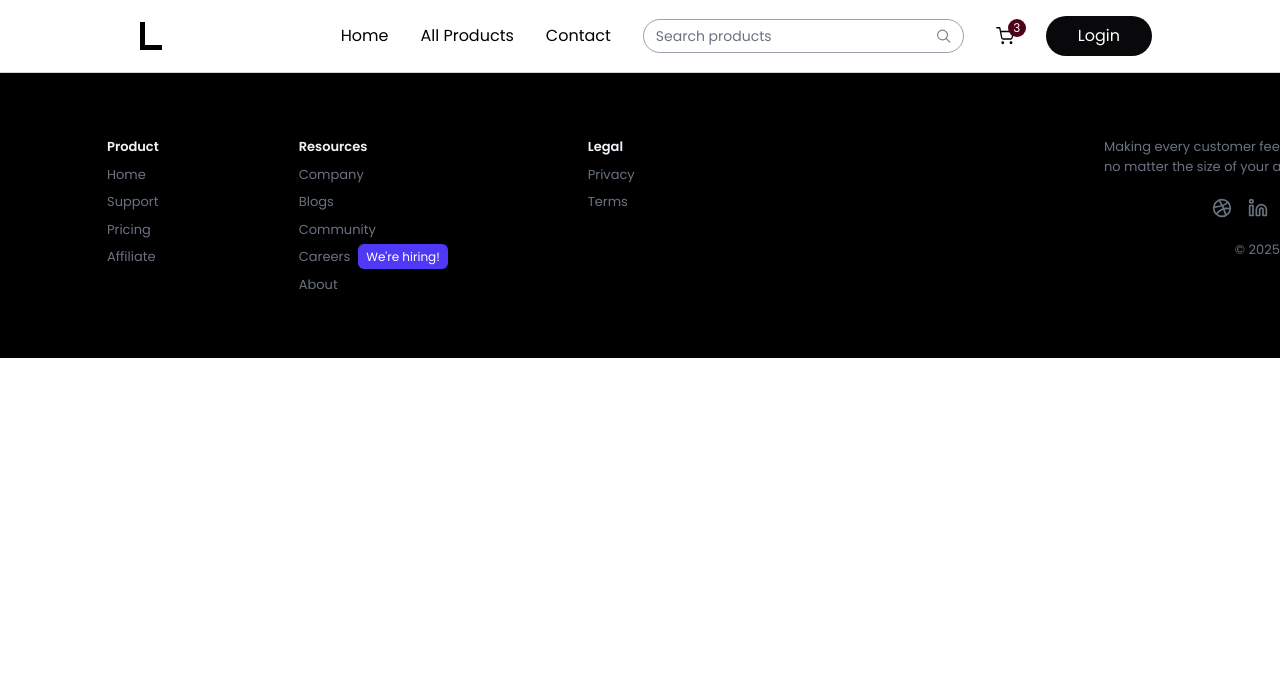
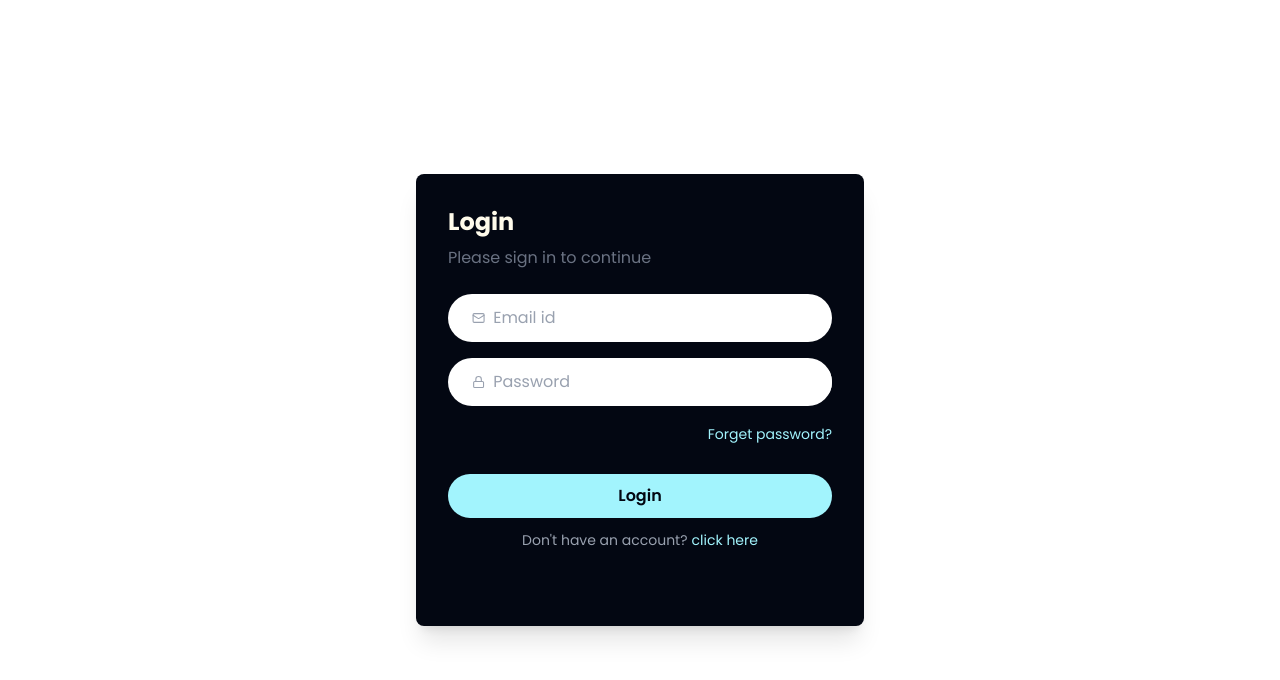
Before and after one commit to Yenuli-Minsadi/luvoir-ecommerce-web, a React (Vite) app: page /poducts in a window 1280 px wide. Shown: the top 680 px of the page. Built offline with nearby package versions, Linux system fonts and the light colour scheme.

Commit message:
update with login form

```diff
--- a/src/App.jsx
+++ b/src/App.jsx
@@ -3,12 +3,16 @@
 import { Route, Routes, useLocation } from "react-router-dom";
 import Home from "./pages/Home";
 import Footer from "./components/Footer";
+import { useAppContext } from "./context/AppContext";
+import Login from "./components/Login";
 
 const App = () => {
   const isSellerPath = useLocation().pathname.includes("seller");
+  const {showUserLogin} = useAppContext()
   return (
     <>
       {isSellerPath ? null : <Navbar />}
+      {showUserLogin ? <Login /> : null}
       <div
         className={`${isSellerPath ? "" : "px-6 md:px-16 lg:px-24 xl:px-32"}`}
       >
--- /dev/null
+++ b/src/components/Login.jsx
@@ -0,0 +1,157 @@
+import React from "react";
+
+const Login = () => {
+  const [state, setState] = React.useState("login");
+
+  const [formData, setFormData] = React.useState({
+    name: "",
+    email: "",
+    password: "",
+  });
+
+  const handleSubmit = (e) => {
+    e.preventDefault();
+  };
+
+  const handleChange = (e) => {
+    const { name, value } = e.target;
+    setFormData((prev) => ({ ...prev, [name]: value }));
+  };
+
+  return (
+    // <form
+    //   onSubmit={handleSubmit}
+    //   className="sm:w-87.5 w-full text-center bg-gray-900 border border-gray-800 rounded-2xl px-8"
+    // >
+    //   <h1 className="text-white text-3xl mt-10 font-medium">
+    //     {state === "login" ? "Login" : "Sign up"}
+    //   </h1>
+
+    //   <p className="text-gray-400 text-sm mt-2">Please sign in to continue</p>
+    <div className="fixed inset-0 z-50 flex items-center justify-center bg-white bg-opacity-50">
+      <div className="bg-gray-950 rounded-lg shadow-xl p-8 w-full max-w-md mx-4">
+        {/* Rest of your login form code stays the same */}
+        <h2 className="text-2xl font-bold mb-2 text-amber-50">
+          {state === "login" ? "Login" : "Sign up"}
+        </h2>
+        <p className="text-gray-500 mb-6">Please sign in to continue</p>
+
+        {state !== "login" && (
+          <div className="flex items-center mt-6 w-full bg-gray-800 border border-gray-700 h-12 rounded-full overflow-hidden pl-6 gap-2 ">
+            <svg
+              xmlns="http://www.w3.org/2000/svg"
+              width="16"
+              height="16"
+              viewBox="0 0 24 24"
+              fill="none"
+              stroke="currentColor"
+              className="text-gray-400"
+              strokeWidth="2"
+              strokeLinecap="round"
+              strokeLinejoin="round"
+            >
+              {" "}
+              <circle
+                cx="12"
+                cy="8"
+                r="5"
+              /> <path d="M20 21a8 8 0 0 0-16 0" />{" "}
+            </svg>
+            <input
+              type="text"
+              name="name"
+              placeholder="Name"
+              className="w-full bg-transparent text-white placeholder-gray-400 border-none outline-none "
+              value={formData.name}
+              onChange={handleChange}
+              required
+            />
+          </div>
+        )}
+
+        <div className="flex items-center w-full mt-4 bg-white border-gray-700 h-12 rounded-full overflow-hidden pl-6 gap-2 ">
+          <svg
+            xmlns="http://www.w3.org/2000/svg"
+            width="14"
+            height="14"
+            viewBox="0 0 24 24"
+            fill="none"
+            stroke="currentColor"
+            className="text-gray-400"
+            strokeWidth="2"
+            strokeLinecap="round"
+            strokeLinejoin="round"
+          >
+            {" "}
+            <path d="m22 7-8.991 5.727a2 2 0 0 1-2.009 0L2 7" />{" "}
+            <rect x="2" y="4" width="20" height="16" rx="2" />{" "}
+          </svg>
+          <input
+            type="email"
+            name="email"
+            placeholder="Email id"
+            className="w-full bg-transparent text-white placeholder-gray-400 border-none outline-none "
+            value={formData.email}
+            onChange={handleChange}
+            required
+          />
+        </div>
+
+        <div className=" flex items-center mt-4 w-full bg-white border-gray-700 h-12 rounded-full overflow-hidden pl-6 gap-2 ">
+          <svg
+            xmlns="http://www.w3.org/2000/svg"
+            width="14"
+            height="14"
+            viewBox="0 0 24 24"
+            fill="none"
+            stroke="currentColor"
+            className="text-gray-400"
+            strokeWidth="2"
+            strokeLinecap="round"
+            strokeLinejoin="round"
+          >
+            {" "}
+            <rect width="18" height="11" x="3" y="11" rx="2" ry="2" />{" "}
+            <path d="M7 11V7a5 5 0 0 1 10 0v4" />{" "}
+          </svg>
+          <input
+            type="password"
+            name="password"
+            placeholder="Password"
+            className="w-full bg-white text-white placeholder-gray-400 border-none outline-none"
+            value={formData.password}
+            onChange={handleChange}
+            required
+          />
+        </div>
+
+        <div className="mt-4 text-right mb-5">
+          <button className="text-sm text-cyan-200 hover:underline">
+            Forget password?
+          </button>
+        </div>
+
+        <button
+          type="submit"
+          className="mt-2 w-full h-11 rounded-full text-gray-950 font-semibold cursor-pointer  bg-cyan-200 hover:bg-rose-800 hover:text-amber-50 transition "
+        >
+          {state === "login" ? "Login" : "Sign up"}
+        </button>
+
+        <p
+          onClick={() =>
+            setState((prev) => (prev === "login" ? "register" : "login"))
+          }
+          className="text-gray-400 text-sm mt-3 mb-11 cursor-pointer text-center"
+        >
+          {state === "login"
+            ? "Don't have an account?"
+            : "Already have an account?"}
+          <span className="text-cyan-200 hover:underline ml-1">click here</span>
+        </p>
+      </div>
+    </div>
+  );
+};
+
+export default Login
--- a/src/context/AppContext.jsx
+++ b/src/context/AppContext.jsx
@@ -51,7 +51,7 @@
     const navigate = useNavigate();
     const [user, setUser] = useState(null)
     const [isSeller, setIsSeller] = useState(false);
-    const [showUserLogin, setShowUserLogin] = useState(false);
+    const [showUserLogin, setShowUserLogin] = useState(true);
     const [productsState, setProductsState] = useState([])//fixed
 
     const fetchProducts = async ()=> {
```
